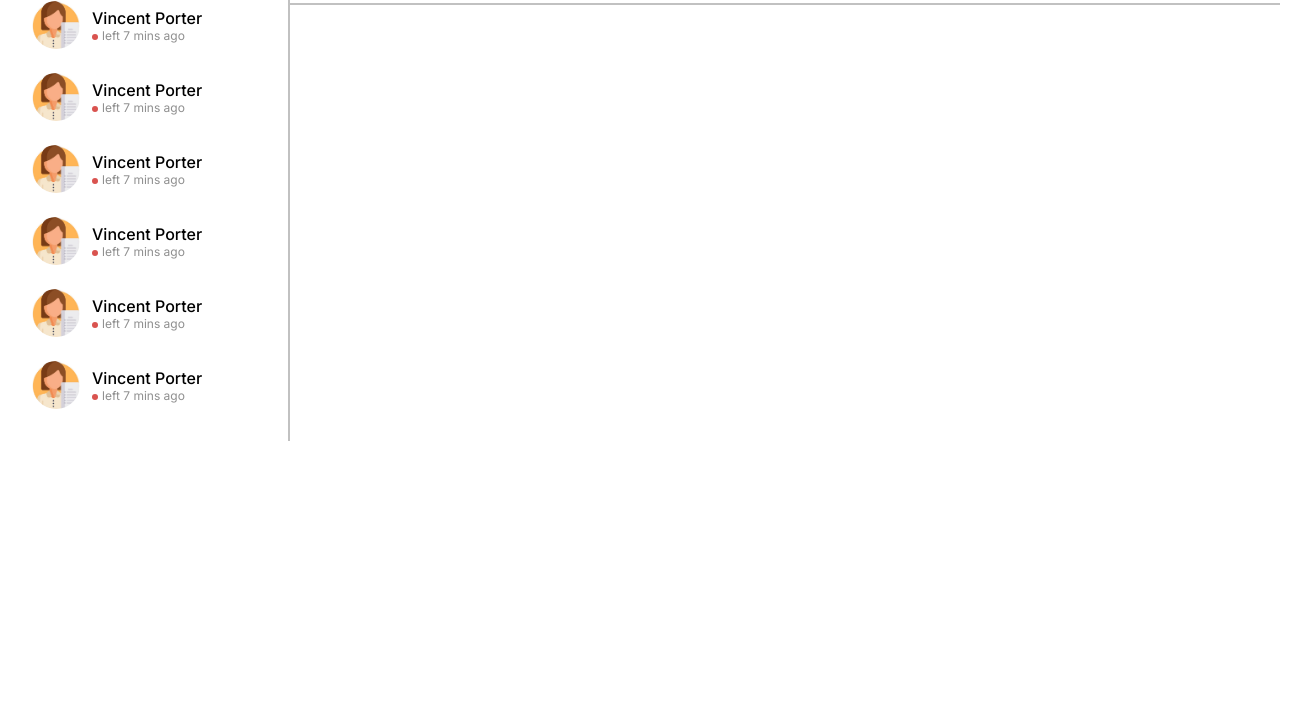
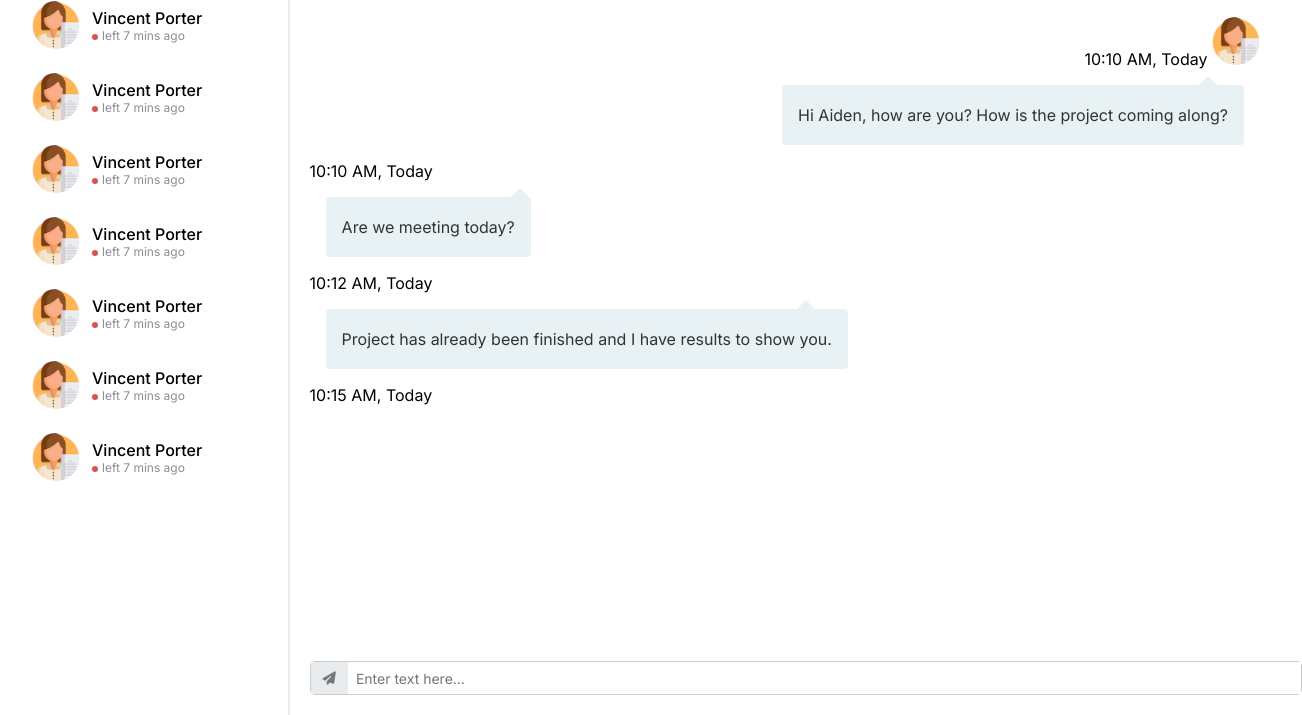
Before and after one commit to LucasHFigueroa/Parcial-UTN-HTMLyCSS, a plain HTML site: page index.html in a window 1280 px wide. Shown: the part 85-800 px from the top of the page, 1302 px wide, since content can reach past the window. Drawn offline with Linux system fonts and the light colour scheme.

Commit message:
se define layout general del chat

```diff
--- a/index.html
+++ b/index.html
@@ -1,13 +1,11 @@
 <!DOCTYPE html>
 <html lang="en">
-
 <head>
 <meta charset="UTF-8">
 <meta name="viewport" content="width=device-width, initial-scale=1.0">
 <title>Chat UI</title>
-
+<!-- CSS -->
 <link rel="stylesheet" href="style.css">
-
 <!-- google font -->
 <link rel="preconnect" href="https://fonts.googleapis.com">
 <link rel="preconnect" href="https://fonts.gstatic.com" crossorigin>
@@ -21,7 +19,7 @@
 
 <body>
     <section class="flex">
-        <aside>
+        <aside class="sidebar">
             <div class="search-box">
                 <button><i class="fas fa-search"></i></button>
                 <input type="search" placeholder="Search...">
@@ -69,6 +67,14 @@
                         <p><span class="dot offline"></span>left 7 mins ago</p>
                     </div>
                 </li>
+                <li class="contact" >
+                    <img src="avatar.jpeg" alt="imagen de perfil" class="foto-perfil">
+                    <div>
+                        <h4>Vincent Porter</h4>
+                        <p><span class="dot offline"></span>left 7 mins ago</p>
+                    </div>
+                </li>
+
             </ul>
         </aside>
         <hr>
@@ -77,7 +83,7 @@
                 <div class="contact-header flex">
                     <img src="avatar.jpeg" alt="imagen de perfil" class="foto-perfil">
                     <div>
-                        <h4>Aiden Chavez</h3>
+                        <h4>Aiden Chavez</h4>
                         <p>Last seen: 2 hours ago</p>
                     </div>
                 </div>
@@ -89,24 +95,23 @@
                 </div>
             </section>
             <hr>
-            <!-- <section class="chat-messages">
-                <div class="message sent">
-                    <p>Hi Aiden, how are you? How is the project coming along?</p>
+            <section class="chat-messages">
+                <div>
+                    <p class="timestamp sent">10:10 AM, Today <img src="avatar.jpeg" alt="foto perfil" class="foto-perfil"></p>
+                    <p class="message sent">Hi Aiden, how are you? How is the project coming along?</p>
                     <p class="timestamp">10:10 AM, Today</p>
-                </div>
-                <div class="message received">
-                    <p>Are we meeting today?</p>
+                    <p class="message received">Are we meeting today?</p>
                     <p class="timestamp">10:12 AM, Today</p>
-                </div>
-                <div class="message received">
-                    <p>Project has been already finished and I have results to show you.</p>
+                    <p class="message received">Project has already been finished and I have results to show you.</p>
                     <p class="timestamp">10:15 AM, Today</p>
                 </div>
             </section>
             <section class="chat-footer">
+                <div class="text-box">
+                <button><i class="fa fa-paper-plane" aria-hidden="true"></i></button>
                 <input type="text" placeholder="Enter text here...">
-                <button>✈️</button>
-            </section> -->
+                </div>
+            </section>
         </main>
     </section>
 </body>
--- a/style.css
+++ b/style.css
@@ -4,12 +4,12 @@
     font-family: "Inter", sans-serif;
 }
 
-main {
-    width: 80%;
+body {
+    height: 100%;
 }
 
 hr {
-    border: 1px solid #c1c1c1;
+    border: 1px solid #eaeaea;
 }
 
 h4 {
@@ -18,11 +18,11 @@ h4 {
 
 /* --------------- Sidebar ---------------*/
 
-aside {
+.sidebar {
     width: 20%;
     display: flex;
     flex-direction: column;
-    justify-content: center;
+    justify-content: flex-start;
     align-items: stretch;
     margin: 20px;
 }
@@ -111,23 +111,36 @@ aside {
 
 /* ---------------  Main chat  ---------------  */
 
+.chat {
+    width: 80%;
+    display: flex;
+    flex-direction: column;
+    height: 100vh;
+}
+
 /* Header chat */
 
 .chat-header {
     display: flex;
     justify-content: space-between;
-    padding: 20px;
+    padding: 16px 24px;
 }
 
+
 .contact-header {
+    gap: 16px;
+}
+
+.contact-header div {
+    display: flex;
+    flex-direction: column;
     gap: 12px;
 }
 
 .contact-header div p {
     font-size: 0.8rem;
+    color: #333333;
 }
-
-/* Botonera */
 
 .chat-actions {
     display: flex;
@@ -151,36 +164,125 @@ aside {
     border-color: #6c757d;
     color: #6c757d;
 }
+
 .chat-actions button:nth-child(1):hover {
     background-color: #6c757d;
     color: #EFEFEF;
+    cursor: pointer;
 }
 
 .chat-actions button:nth-child(2) {
     border-color: #0d6efd;
     color: #0d6efd;
 }
+
 .chat-actions button:nth-child(2):hover {
     background-color: #0d6efd;
     color: #EFEFEF;
+    cursor: pointer;
 }
 
 .chat-actions button:nth-child(3) {
     border-color: #18A3B9;
     color: #18A3B9;
 }
+
 .chat-actions button:nth-child(3):hover {
     background-color: #18A3B9;
     color: #EFEFEF;
+    cursor: pointer;
 }
 
 .chat-actions button:nth-child(4) {
     border-color: #ffc107;
-        color: #ffc107;
+    color: #ffc107;
 }
+
 .chat-actions button:nth-child(4):hover {
     background-color: #ffc107;
     color: #EFEFEF;
+    cursor: pointer;
+}
+
+/* cuerpo del chat */
+
+.chat-messages {
+    padding: 20px;
+}
+
+.chat-messages div {
+    display: flex;
+    flex-direction: column;
+}
+
+.sent {
+    align-self: flex-end;
+}
+
+.received {
+    align-self: flex-start;
+}
+
+.message {
+    display: block;
+    background-color: #E8F1F3;
+    color: #333;
+    padding: 20px 16px;
+    border-radius: 4px;
+    max-width: max-content;
+    position: relative;
+    margin: 16px;
+}
+
+.message::after {
+    content: "";
+    position: absolute;
+    top: -9px;
+    left: 90%;
+    border-left: 10px solid transparent;
+    border-right: 10px solid transparent;
+    border-bottom: 10px solid #e9f1f3;
+}
+
+/* barra inferior de texto */
+
+.chat-footer {
+    width: 100%;
+    margin: 20px;
+    margin-top: auto;
+}
+
+.text-box {
+    display: flex;
+    height: 2rem;
+    border: 1px solid #cccccc;
+    border-radius: 5px;
+    width: 100%;
+    background-color: white;
+}
+
+.text-box button {
+    background-color: #E9ECEF;
+    border: none;
+    padding: 8px 12px;
+    transition: 0.3s ease;
+}
+
+.text-box button:hover {
+    background-color: #c4c4c5;
+    cursor: pointer;
+}
+
+.text-box i {
+    color: #777777;
+}
+
+.text-box input {
+    border: none;
+    margin-left: 8px;
+    width: 100%;
+    font-size: 14px;
+    color: #333333;
 }
 
 /* --------------- útiles --------------- */
```
Lines whose indentation alone changed are shown as unchanged.
